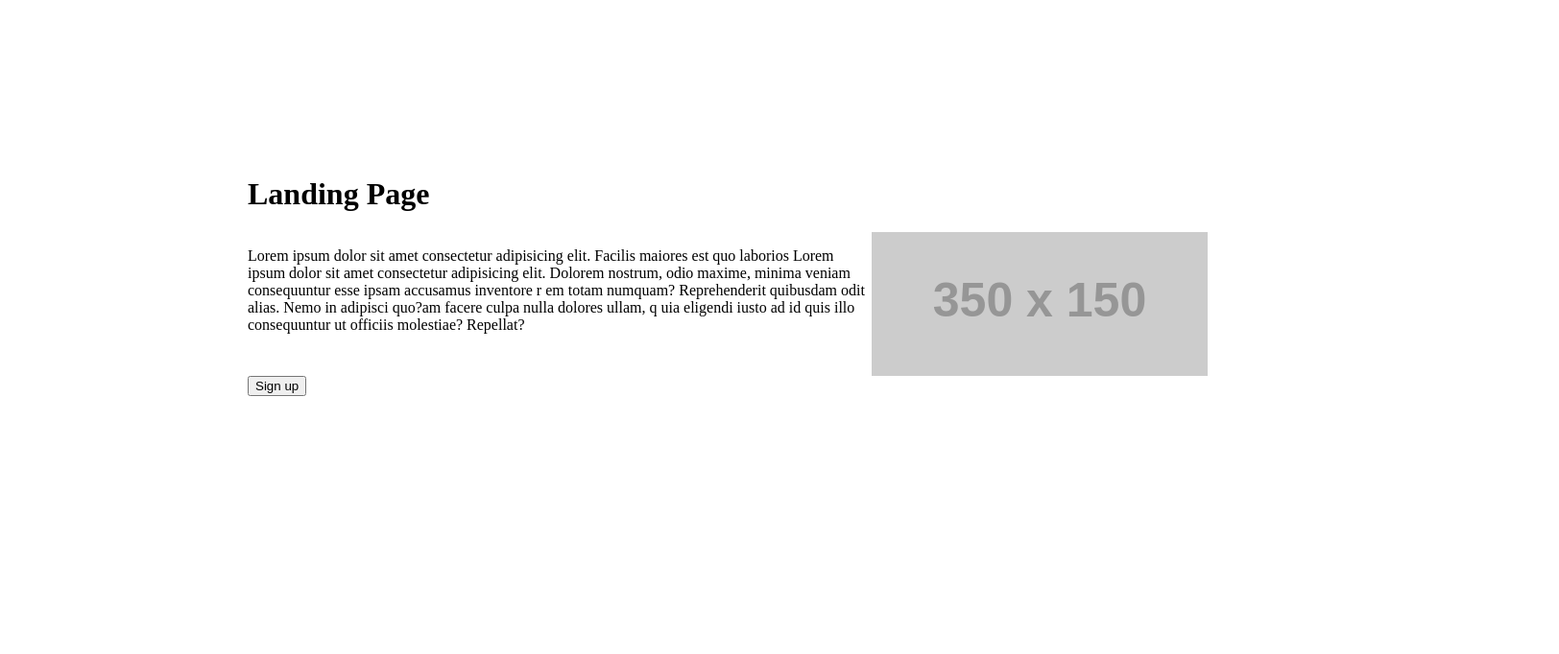
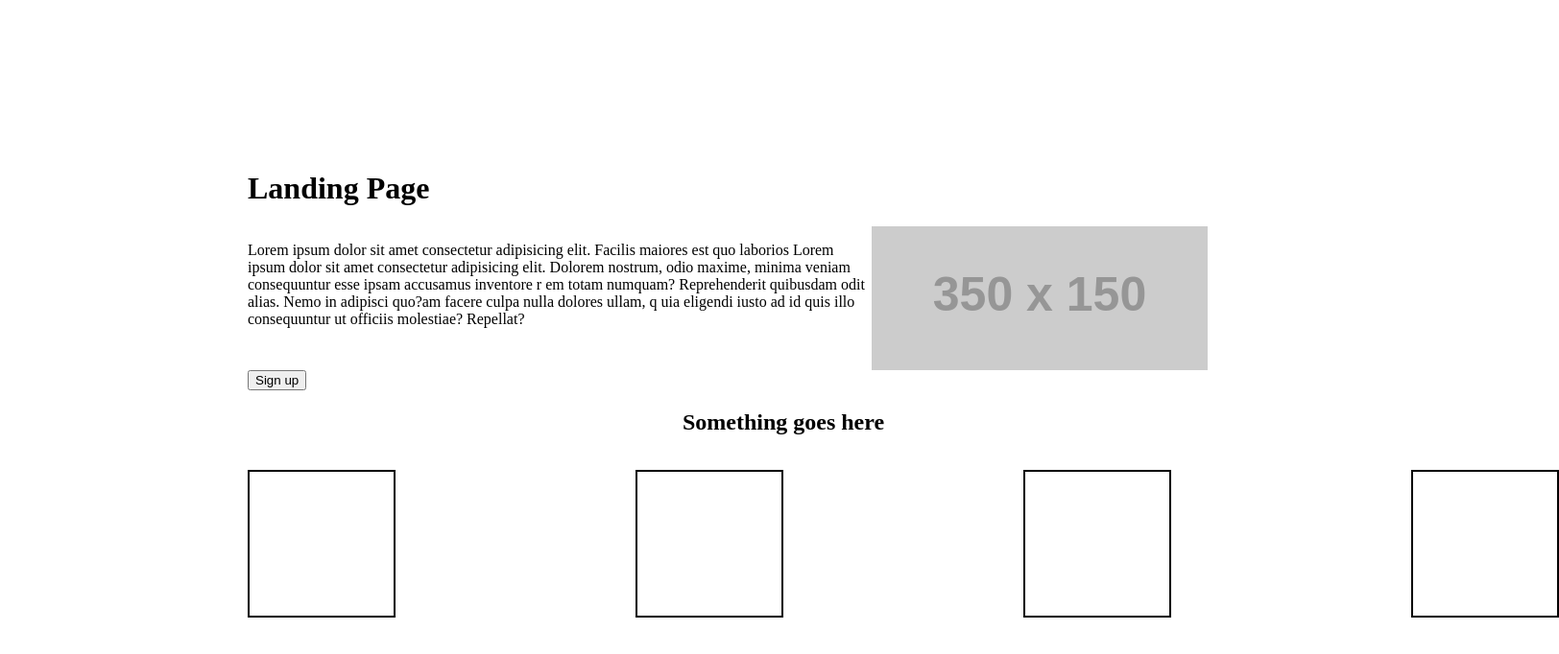
Before and after one commit to Firestorm108/Landing-Page, a plain HTML site: page index.html in a window 1280 px wide. Shown: the part 70-752 px from the top of the page at 96% size, 1624 px wide, since content can reach past the window. Drawn offline with Linux system fonts and the light colour scheme; placeholder pictures from the web are drawn by us.

Commit message:
made squares

```diff
--- a/index.html
+++ b/index.html
@@ -32,6 +32,13 @@
 
     </div>
 
+    <h2 class="header2">Something goes here</h2>
+<div class="squares">
+    <p class="square"></p>
+    <p class="square"></p>
+    <p class="square"></p>
+    <p class="square"></p>
+    </div>
 
 
 
--- a/styles.css
+++ b/styles.css
@@ -85,3 +85,25 @@ body {
 
 
 }
+.header2 {
+    display: flex;
+    justify-content: center;
+    align-items: center;
+
+
+}
+.square {
+    display: flex;
+    height: 150px;
+    width: 150px;
+    border: solid 2px black;
+    color: black;
+}
+.squares {
+    display: flex;
+    flex-direction: row;
+    justify-content: center;
+
+
+
+}
```
